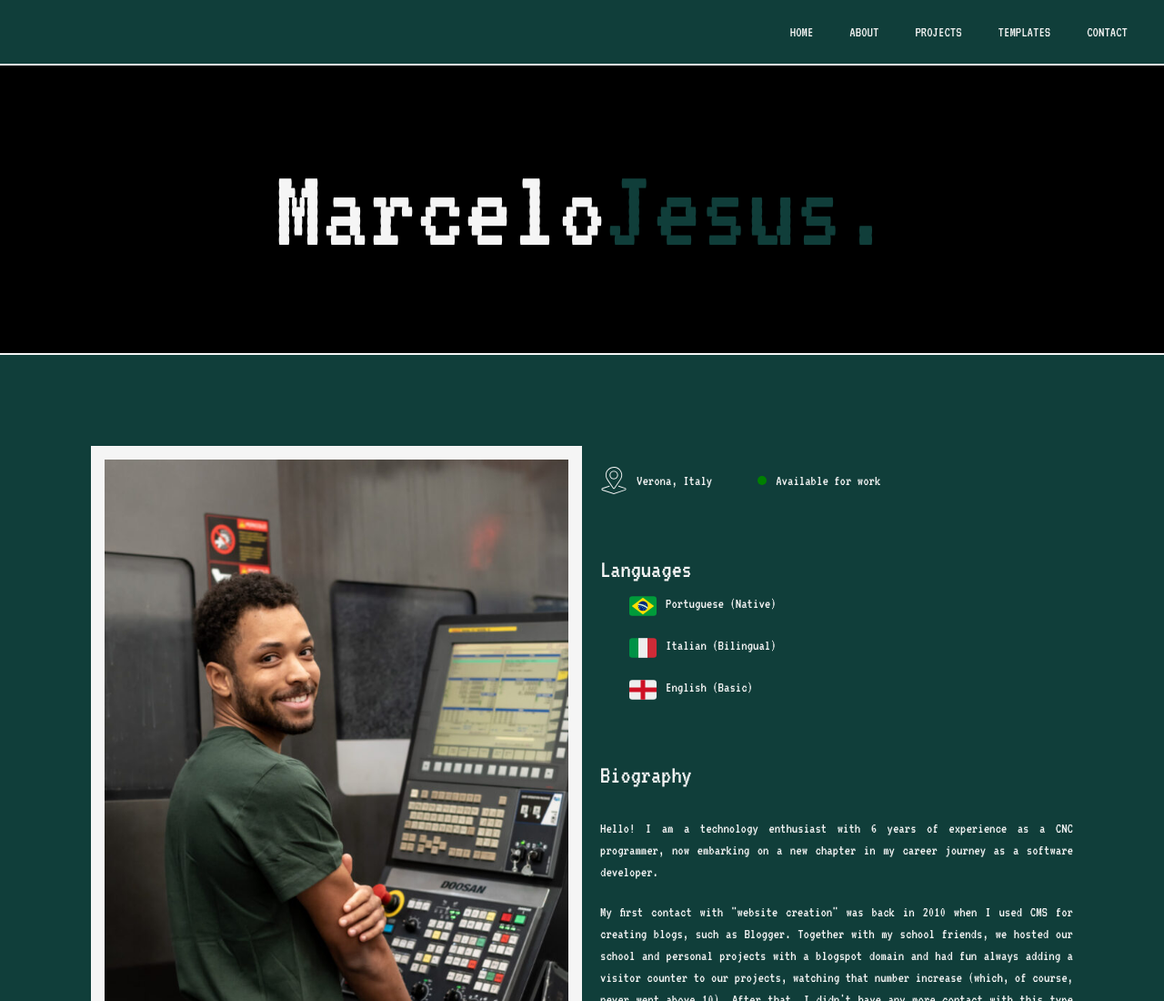
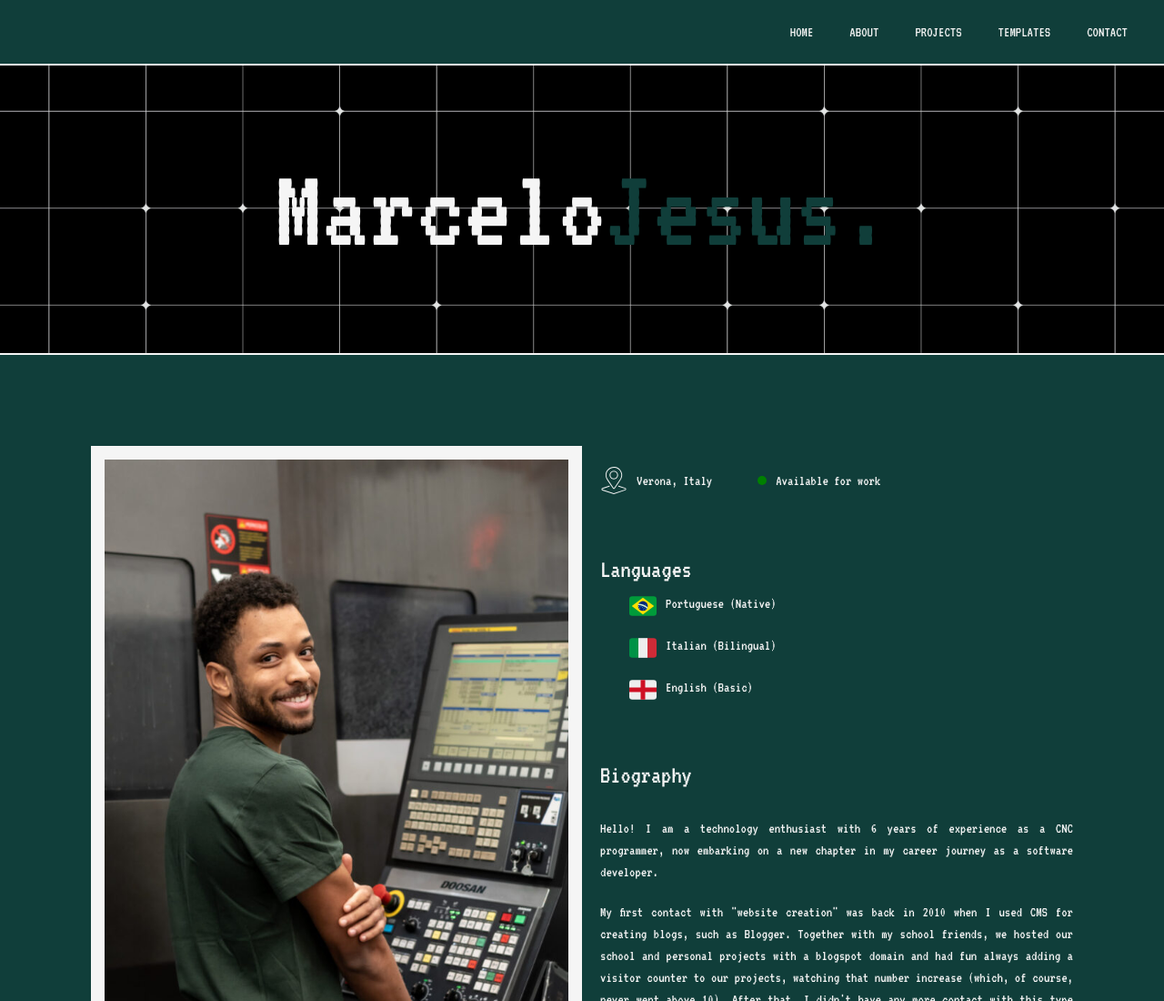
Before and after one commit to Marcelohsj/portfolio, a plain HTML site: page index.html in a window 1280 px wide. Shown: the top 1100 px of the page at 91% size. Drawn offline with nearby package versions, Linux system fonts and the light colour scheme; files that its build step writes are made by us from their sources; files whose address does not match are found by name.

Commit message:
Update style.css

```diff
--- a/style.css
+++ b/style.css
@@ -70,7 +70,7 @@ nav ul li a:hover{
   justify-content: center;
   text-align: center;
   color:var(--tertiaryColor);
-  background-image: url(../img/AdobeStock_726750376.jpeg);
+  background-image: url(https://marcelohsj.github.io/portfolio/AdobeStock_726750376.jpeg);
   background-size: cover;
   background-position: center;
   border: solid 2px;
```
